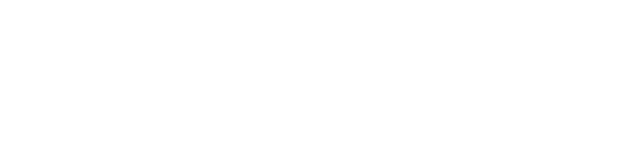
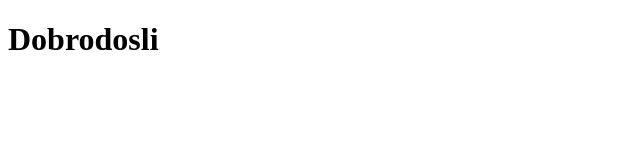
Before and after one commit to zolegf/git_vezba, a plain HTML site: page index.html in a window 1280 px wide. Shown: the whole page, without its empty margins (0-640 px from the left). Drawn offline with Linux system fonts and the light colour scheme.

Commit message:
Zavrsen Header

```diff
--- a/index.html
+++ b/index.html
@@ -7,6 +7,9 @@
     <title>Git Vezba</title>
 </head>
 <body>
+    <header>
+        <h1>Dobrodosli</h1>
+    </header>
 
 </body>
 </html>
```
